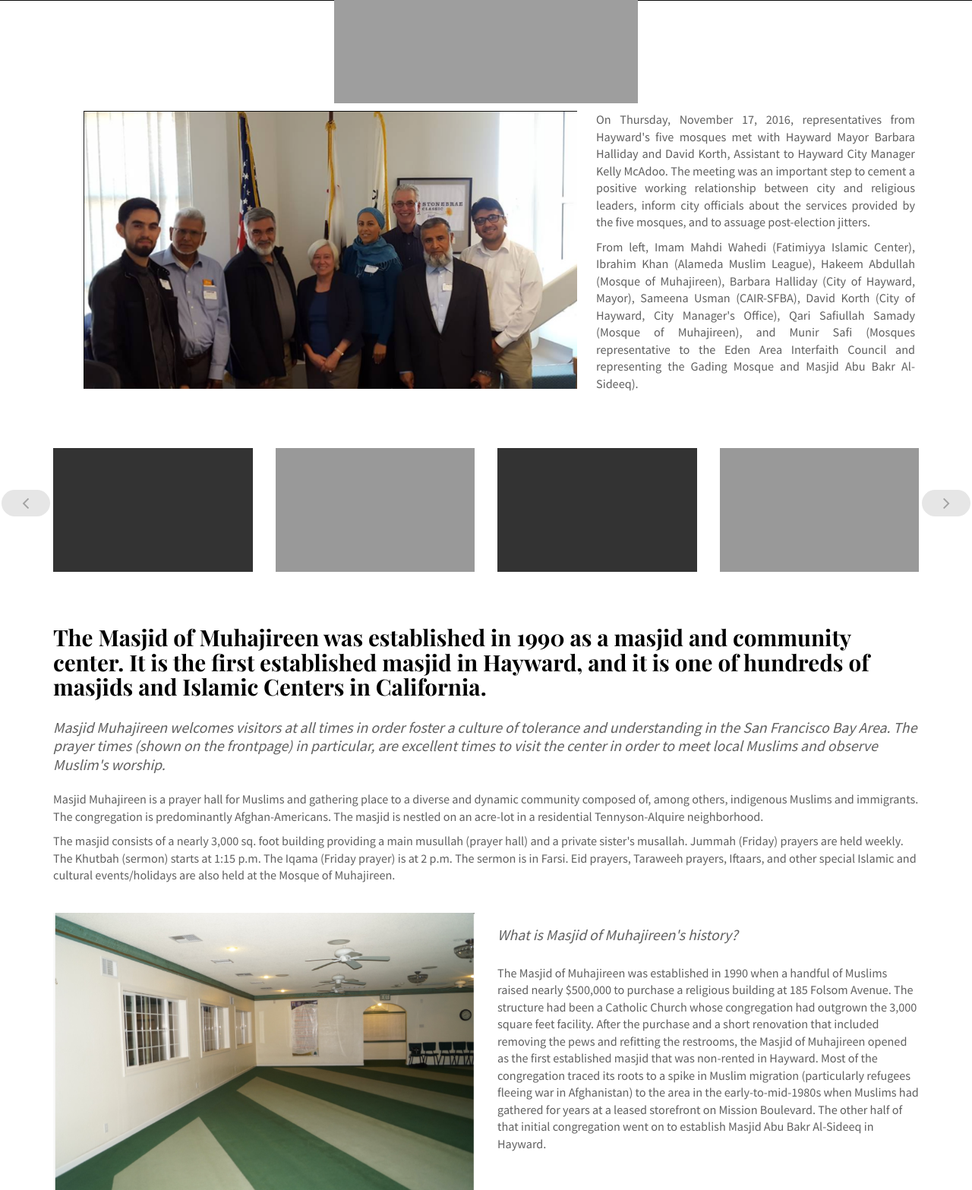
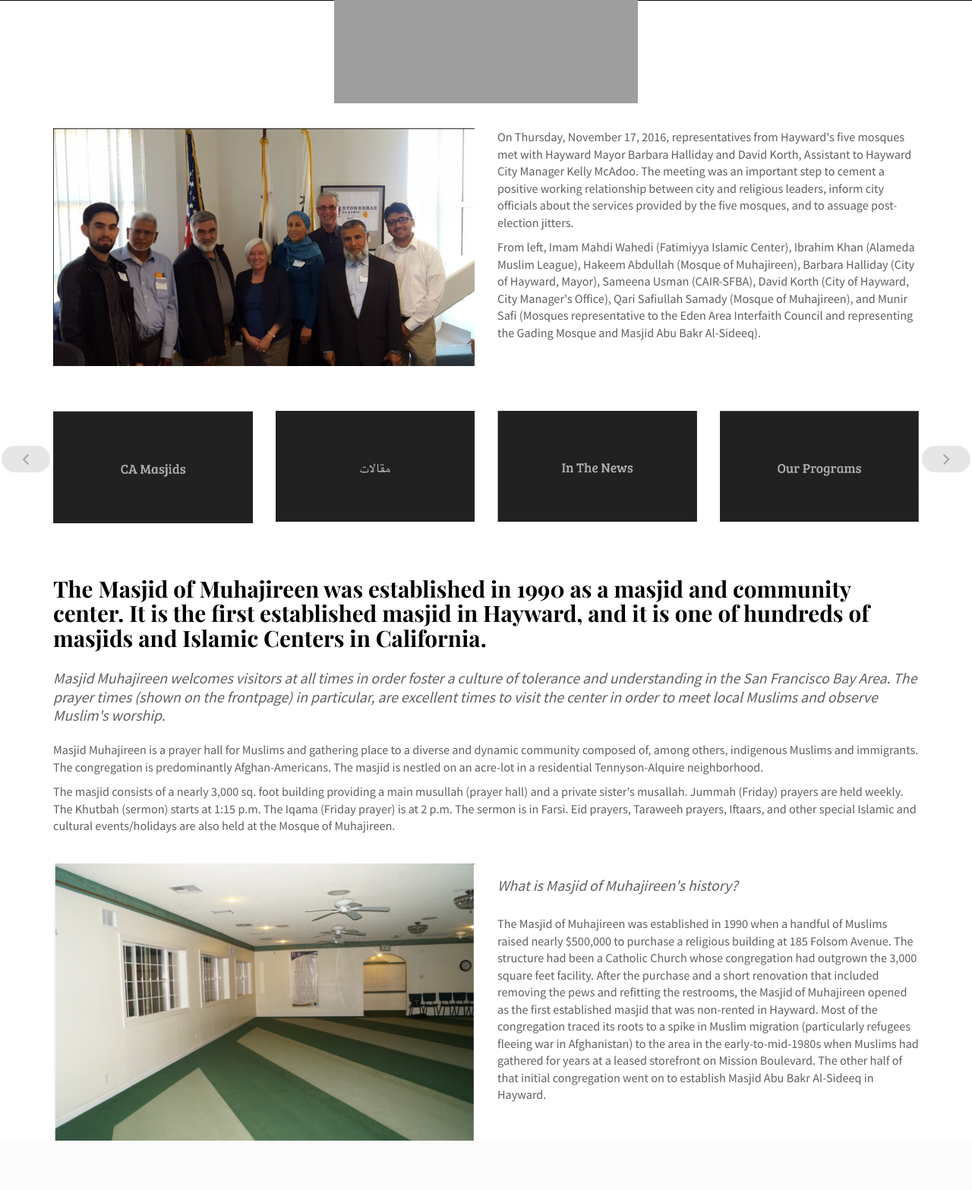
Before and after one commit to agheith/almuhajireen, a Django app: page /masjid_info in a window 1280 px wide. Shown: the part 410-1977 px from the top of the page at 76% size. After the commit the page ends 1912 px from the top, so only its background shows below. Run offline with Django 3.2, Linux system fonts and the light colour scheme; some libraries are stand-ins or nearby versions; some web fonts are replaced.

Commit message:
Updated about us page

```diff
--- a/apps/muhajireen/static/muhajireen/css/custom.css
+++ b/apps/muhajireen/static/muhajireen/css/custom.css
@@ -1,23 +1,3 @@
 .marginup{
     margin: 5px;
 }
-
-div.work {
-    /*border: 5px solid red;*/
-    margin-left: 5px; padding: 5px;
-}
-
-img.work {
-    display: inline-block;
-    float: left;
-    margin-left: 30px;
-}
-
-img.wrap {
-    /*max-width: 70%;*/
-    margin-right: 25px;
-}
-
-p.justify {
-    text-align: justify;
-}
--- a/apps/muhajireen/templates/muhajireen/masjid_info.html
+++ b/apps/muhajireen/templates/muhajireen/masjid_info.html
@@ -100,10 +100,20 @@
         <!--  about two  -->
           <section id="about-block" class="about-main-block abt-two">
             <div class="container">
-              <div class="abt-img work">
-                <img src="{% static 'muhajireen/images/masjid_info/about_masjid1.png' %}" width="650px" class="img-responsive work wrap" alt="abt-img-1">
-                <p class="justify">On Thursday, November 17, 2016, representatives from Hayward's five mosques met with Hayward Mayor Barbara Halliday and David Korth, Assistant to Hayward City Manager Kelly McAdoo. The meeting was an important step to cement a positive working relationship between city and religious leaders, inform city officials about the services provided by the five mosques, and to assuage post-election jitters.</p>
-                <p class="justify">From left, Imam Mahdi Wahedi (Fatimiyya Islamic Center), Ibrahim Khan (Alameda Muslim League), Hakeem Abdullah (Mosque of Muhajireen), Barbara Halliday (City of Hayward, Mayor), Sameena Usman (CAIR-SFBA), David Korth (City of Hayward, City Manager's Office), Qari Safiullah Samady (Mosque of Muhajireen), and Munir Safi (Mosques representative to the Eden Area Interfaith Council and representing the Gading Mosque and Masjid Abu Bakr Al-Sideeq).</p>
+              <div class="abt-sectionTwo">
+                <div class="row">
+                  <div class="col-lg-6 col-md-6 col-sm-12 col-xs-12">
+                    <div class="abt-block-img">
+                      <img src="{% static 'muhajireen/images/masjid_info/about_masjid1.png' %}" height="200px;" class="img-responsive" alt="abt-img-02">
+                    </div>
+                  </div>
+                  <div class="col-lg-6 col-md-6 col-sm-12 col-xs-12">
+                    <div class="abt-dtl">
+                      <p>On Thursday, November 17, 2016, representatives from Hayward's five mosques met with Hayward Mayor Barbara Halliday and David Korth, Assistant to Hayward City Manager Kelly McAdoo. The meeting was an important step to cement a positive working relationship between city and religious leaders, inform city officials about the services provided by the five mosques, and to assuage post-election jitters.</p>
+                      <p>From left, Imam Mahdi Wahedi (Fatimiyya Islamic Center), Ibrahim Khan (Alameda Muslim League), Hakeem Abdullah (Mosque of Muhajireen), Barbara Halliday (City of Hayward, Mayor), Sameena Usman (CAIR-SFBA), David Korth (City of Hayward, City Manager's Office), Qari Safiullah Samady (Mosque of Muhajireen), and Munir Safi (Mosques representative to the Eden Area Interfaith Council and representing the Gading Mosque and Masjid Abu Bakr Al-Sideeq).</p>
+                    </div>
+                  </div>
+                </div>
               </div>
               <!-- <div class="" style="display:inline-block; vertical-align:top;"> -->
               <!-- </div> -->
@@ -116,27 +126,32 @@
               <div id="abt-slider" class="abt-slider">
                 <div class="item abt-block">
                   <div class="abt-slider-img">
-                    <img src="{% static 'muhajireen/images/masjid_info/abt-slider-01.jpg' %}" class="img-responsive" alt="abt-slider-01">
+                    <a href="#"><img src="{% static 'muhajireen/images/masjid_info/ca_masjids.png' %}" class="img-responsive" alt="abt-slider-01"></a>
                   </div>
                 </div>
                 <div class="item abt-block">
                   <div class="abt-slider-img">
-                    <img src="{% static 'muhajireen/images/masjid_info/abt-slider-02.jpg' %}" class="img-responsive" alt="abt-slider-02">
+                    <a href="#"><img src="{% static 'muhajireen/images/masjid_info/maqalat.png' %}" class="img-responsive" alt="abt-slider-02"></a>
                   </div>
                 </div>
                 <div class="item abt-block">
                   <div class="abt-slider-img">
-                    <img src="{% static 'muhajireen/images/masjid_info/abt-slider-03.jpg' %}" alt="abt-slider-03">
+                    <a href="#"><img src="{% static 'muhajireen/images/masjid_info/in_the_news.png' %}" alt="abt-slider-03"></a>
                   </div>
                 </div>
                 <div class="item abt-block">
                   <div class="abt-slider-img">
-                    <img src="{% static 'muhajireen/images/masjid_info/abt-slider-04.jpg' %}" class="img-responsive" alt="abt-slider-04">
+                    <a href="#"><img src="{% static 'muhajireen/images/masjid_info/our_programs.png' %}" class="img-responsive" alt="abt-slider-04"></a>
                   </div>
                 </div>
                 <div class="item abt-block">
                   <div class="abt-slider-img">
-                    <img src="{% static 'muhajireen/images/masjid_info/abt-slider-02.jpg' %}" class="img-responsive" alt="abt-slider-02">
+                    <a href="#"><img src="{% static 'muhajireen/images/masjid_info/visit_us.png' %}" class="img-responsive" alt="abt-slider-02"></a>
+                  </div>
+                </div>
+                <div class="item abt-block">
+                  <div class="abt-slider-img">
+                    <a href="#"><img src="{% static 'muhajireen/images/masjid_info/faqs.png' %}" class="img-responsive" alt="abt-slider-02"></a>
                   </div>
                 </div>
               </div>
```
Also changed, not shown: apps/muhajireen/templates/muhajireen/index.html (+39 -0 lines), apps/muhajireen/static/muhajireen/css/style.css (line endings or trailing spaces), apps/muhajireen/static/muhajireen/images/event/event-bg.jpg (added), apps/muhajireen/static/muhajireen/images/masjid_info/abt-slider-03.jpg, apps/muhajireen/static/muhajireen/images/masjid_info/ca_masjids.png (added), apps/muhajireen/static/muhajireen/images/masjid_info/faqs.png (added), apps/muhajireen/static/muhajireen/images/masjid_info/in_the_news.png (added), apps/muhajireen/static/muhajireen/images/masjid_info/maqalat.png (added), apps/muhajireen/static/muhajireen/images/masjid_info/our_programs.png (added), apps/muhajireen/static/muhajireen/images/masjid_info/visit_us.png (added).
